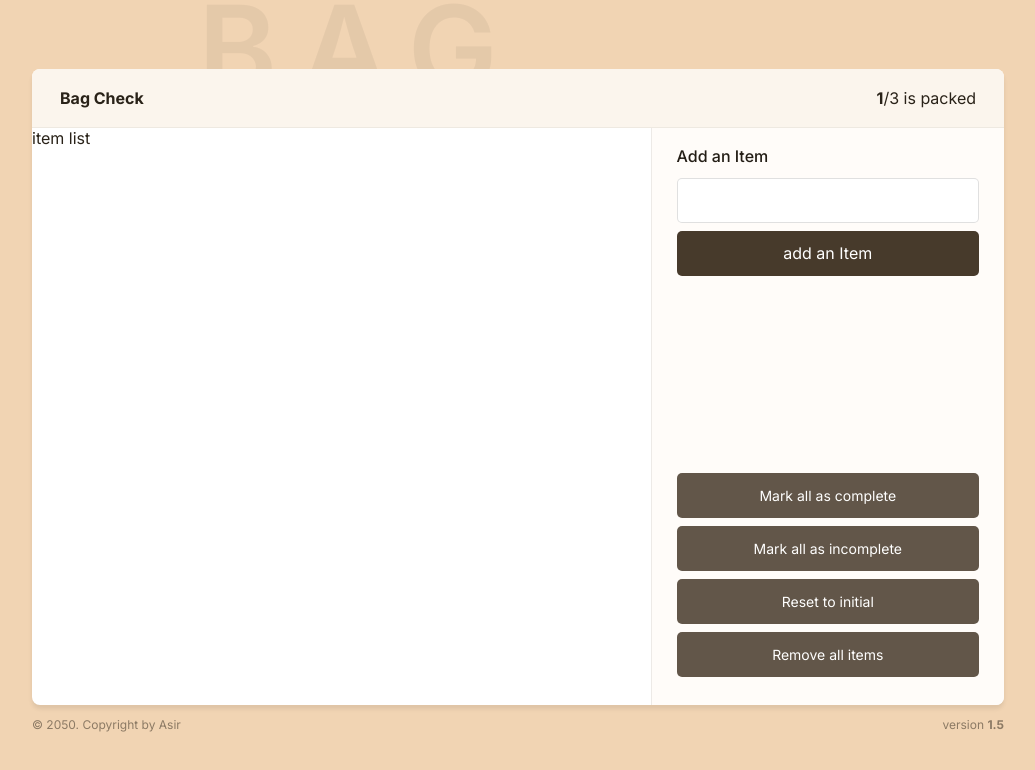
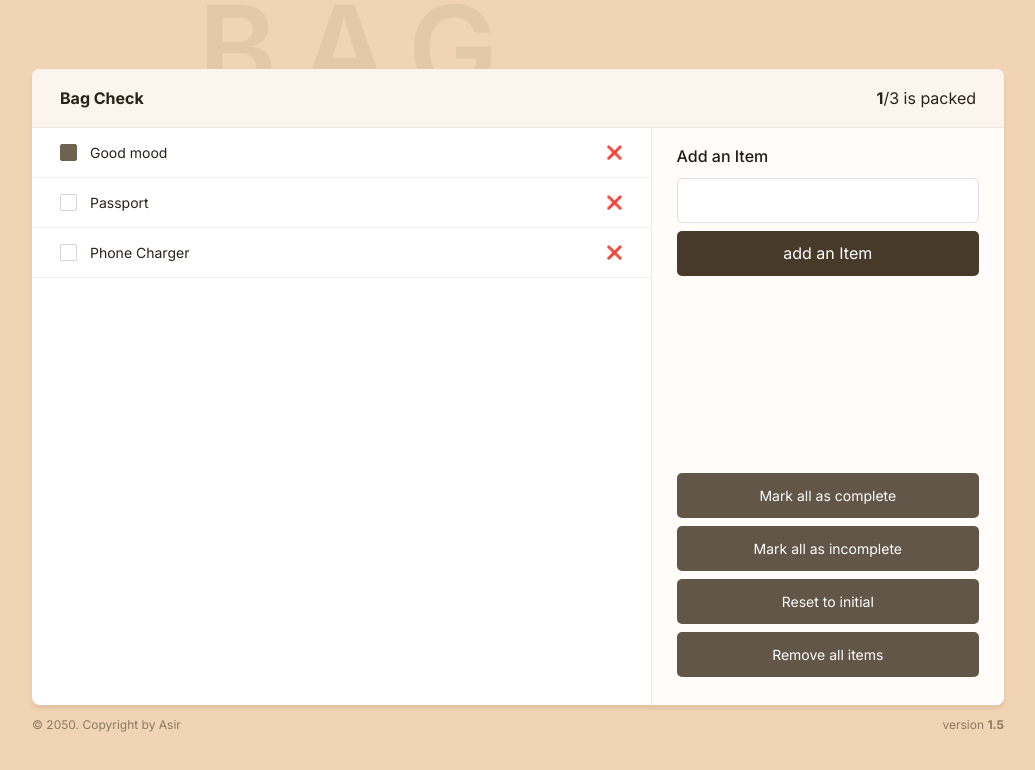
Before and after one commit to Ashab-Asir/bag-check, a React (Vite) app: page / in a window 1280 px wide. Shown: the top 770 px of the page, without its empty margins (122-1157 px from the left). Built offline with nearby package versions, Linux system fonts and the light colour scheme.

Commit message:
item list,input and buttton added

```diff
--- a/src/components/ItemList.jsx
+++ b/src/components/ItemList.jsx
@@ -1,3 +1,38 @@
+import { useState } from "react";
+
+const initialItems = [
+  {
+    name: "Good mood",
+    packed: true,
+  },
+  {
+    name: "Passport",
+    packed: false,
+  },
+  {
+    name: "Phone Charger",
+    packed: false,
+  },
+];
 export default function ItemList() {
-  return <div>item list</div>;
+  const [items, setItems] = useState(initialItems);
+  return (
+    <ul>
+      {items.map((item) => {
+        return <Item key={item.name} item={item}></Item>;
+      })}
+    </ul>
+  );
 }
+
+function Item({ item }) {
+  return (
+    <li className="item">
+      <label>
+        <input type="checkbox" checked={item.packed}></input>
+        {item.name}
+      </label>
+      <button>❌</button>
+    </li>
+  );
+}
```
